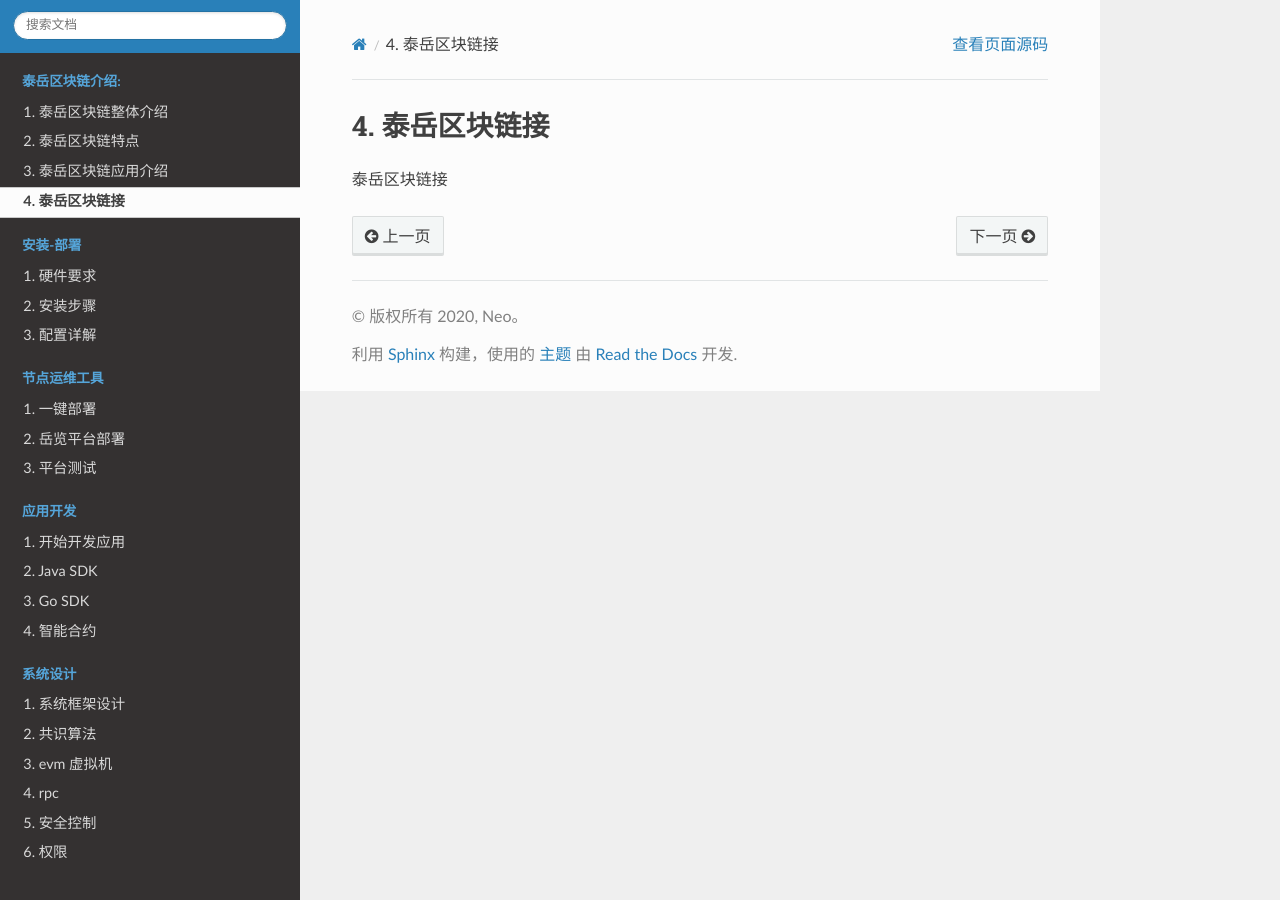
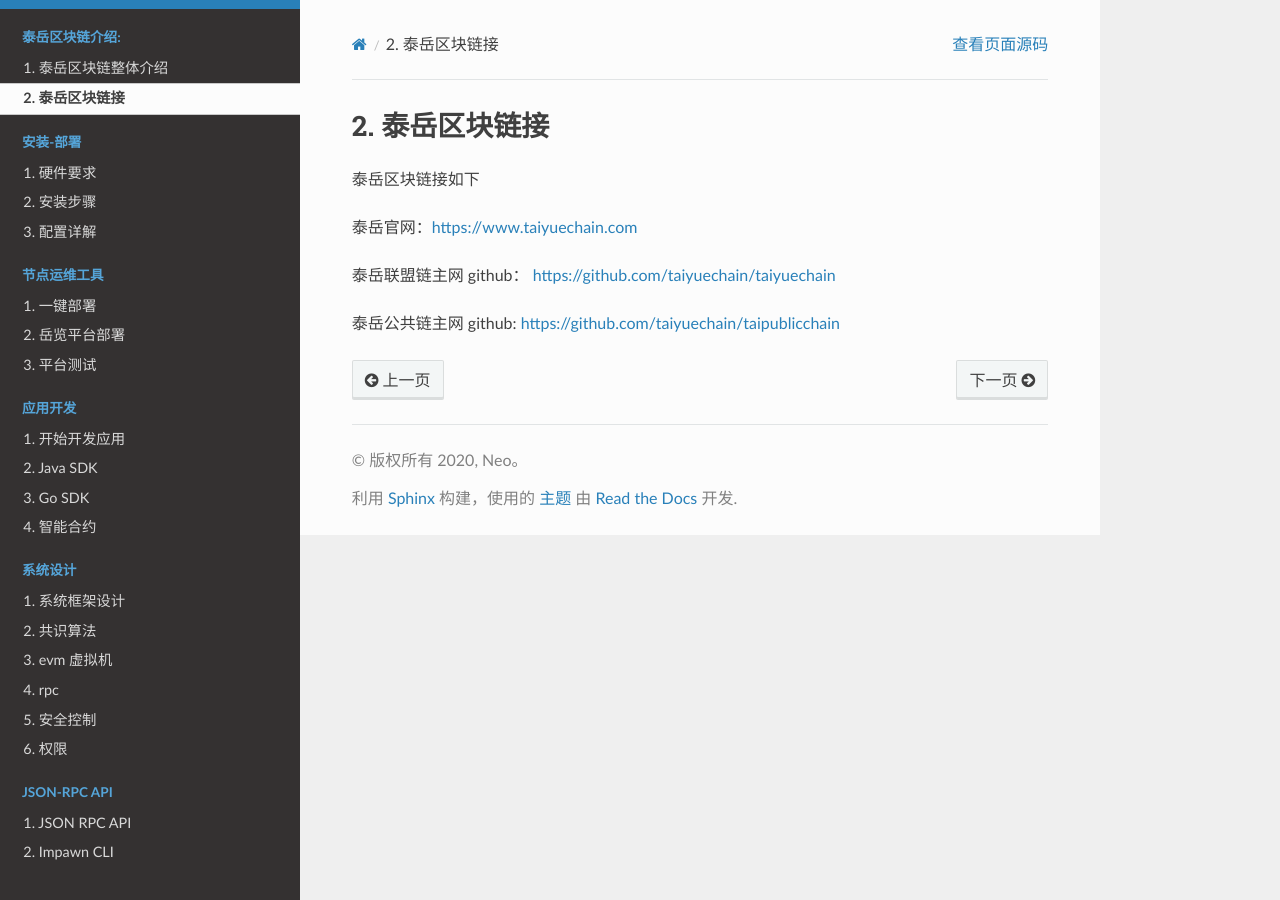
Before and after one commit to taiyuechain/docs, a Sphinx documentation site: the page built from source/introduction/link.rst, in a window 1280 px wide. Built offline with Sphinx 7.4.7 and the Read the Docs theme 2.0.0, drawn with Linux system fonts in a browser that asks for light colours; pages that are not in the unit, such as notebooks, are missing from menus.

Commit message:
all :updata topinstroduction and link and add cli.rst and jsonRPC.rst

```diff
--- /dev/null
+++ b/source/RPCAPI/cli.rst
@@ -0,0 +1,5 @@
+.. _cli:
+
+Impawn CLI
+======================
+Impawn CLI
--- /dev/null
+++ b/source/RPCAPI/jsonRPC.rst
@@ -0,0 +1,5 @@
+.. _jsonRPC:
+
+JSON RPC API
+======================
+JSON RPC API
--- a/source/introduction/link.rst
+++ b/source/introduction/link.rst
@@ -3,4 +3,10 @@
 泰岳区块链接
 ============
 
-泰岳区块链接
+泰岳区块链接如下
+
+泰岳官网：https://www.taiyuechain.com
+
+泰岳联盟链主网 github： https://github.com/taiyuechain/taiyuechain
+
+泰岳公共链主网 github:  https://github.com/taiyuechain/taipublicchain
```
Also changed, not shown: source/introduction/topIntroduction.rst (+67 -5 lines).
